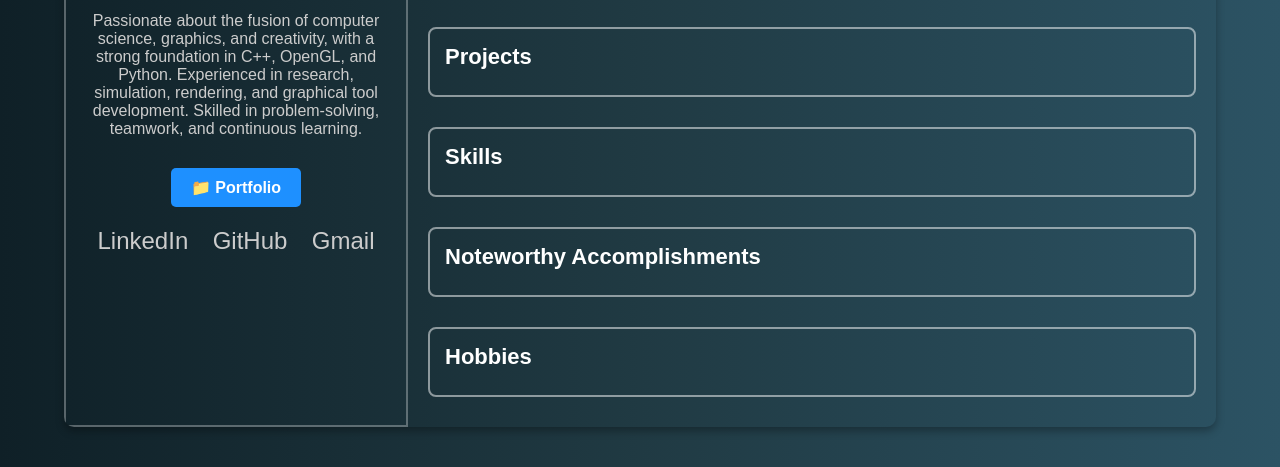
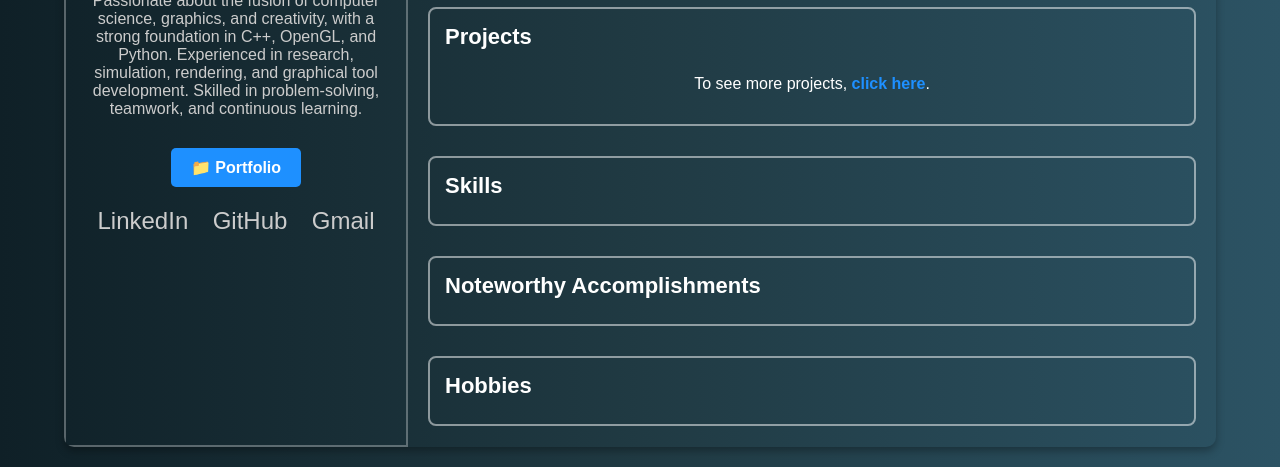
Before and after one commit to Neela-C/portfolio.github.io, a plain HTML site: page index.html in a window 1280 px wide. Shown: the part 333-800 px from the top of the page. Drawn offline with Linux system fonts and the light colour scheme.

Commit message:
Added 'See More' link to projects section

```diff
--- a/index.html
+++ b/index.html
@@ -98,6 +98,9 @@
                         </ul>
                     </div>
                 </div>
+                <p class="see-more">
+                  To see more projects, <a href="portfolio.html">click here</a>.
+                </p>
             </div>
 
             <div class="section" onclick="toggleSection('skills', 'sketchSkills')">
--- a/style.css
+++ b/style.css
@@ -194,3 +194,21 @@ video.media {
     width: 100%;
     max-height: 400px;
 }
+
+.see-more {
+    margin-top: 15px;
+    text-align: center;
+    font-size: 16px;
+}
+
+.see-more a {
+    color: #1e90ff;
+    font-weight: bold;
+    text-decoration: none;
+    transition: color 0.3s;
+}
+
+.see-more a:hover {
+    color: #0073e6;
+    text-decoration: underline;
+}
```
Also changed, not shown: 1 other file.
